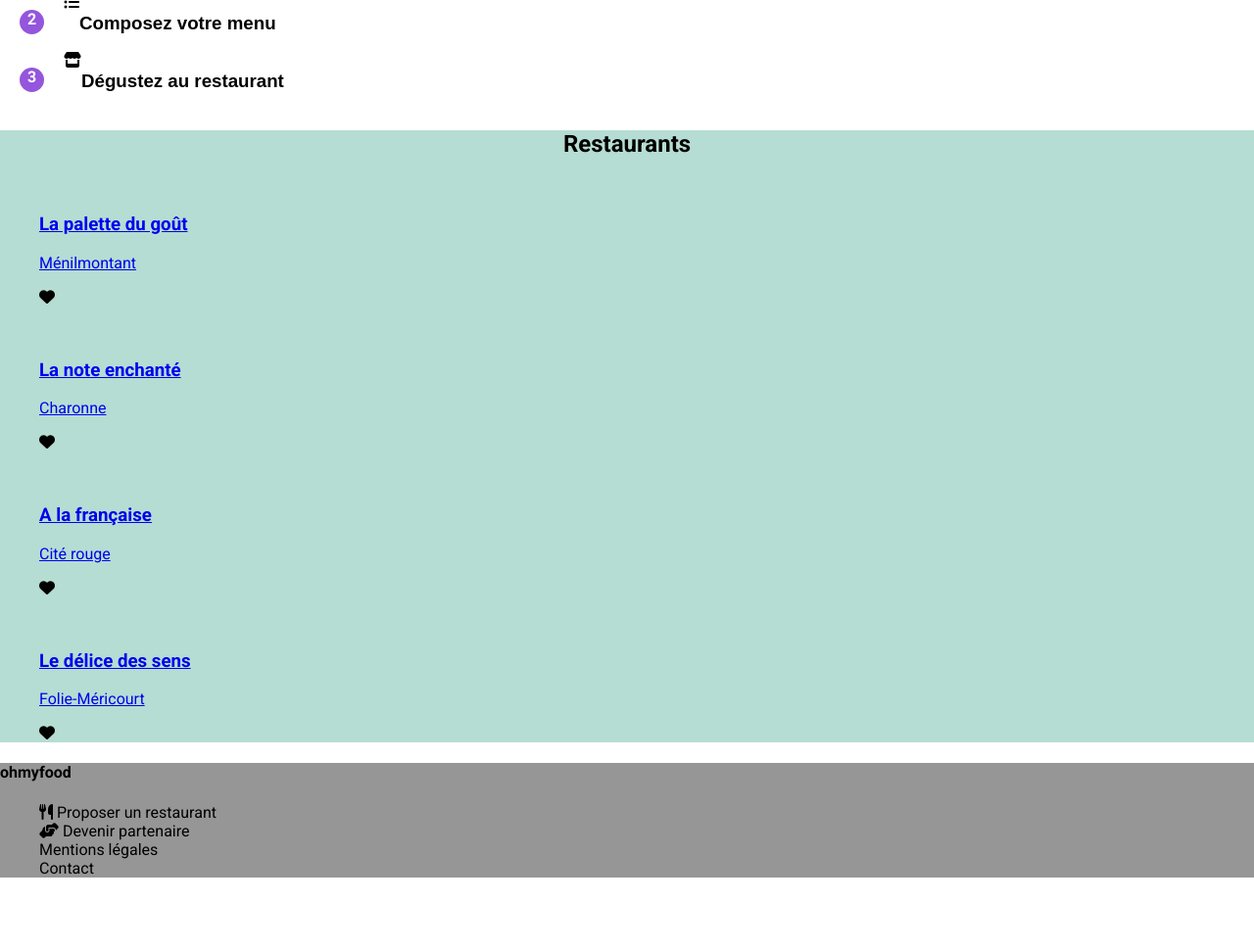
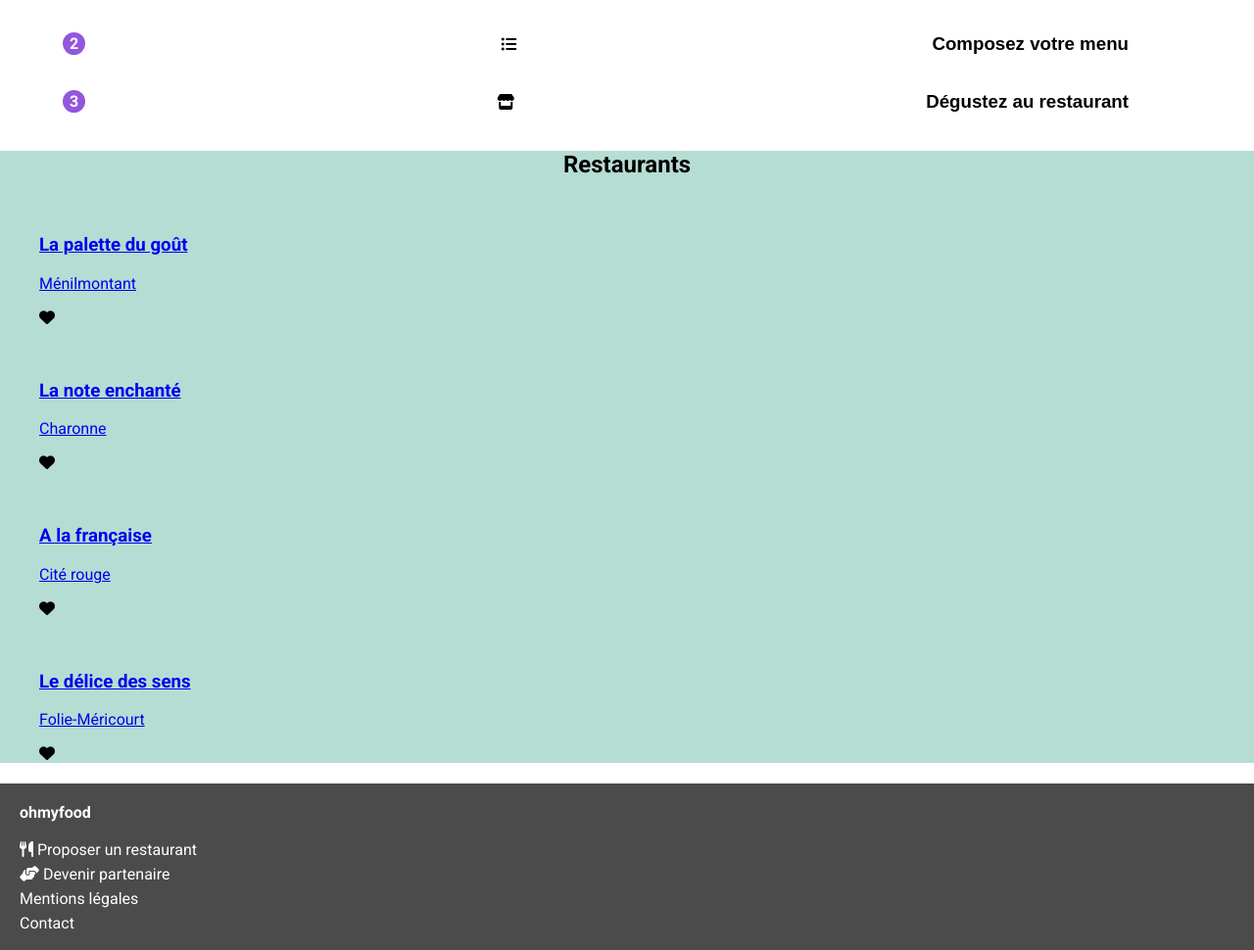
Before and after one commit to AmandAxel/ohmyfood, a plain HTML site: page index.html in a window 1280 px wide. Shown: the part 463-1433 px from the top of the page at 98% size. Before the commit the page ends 1375 px from the top, so only its background shows below. Drawn offline with Linux system fonts and the light colour scheme; a web font is replaced by a local one.

Commit message:
Plusieurs changement, footer, index

```diff
--- a/index.html
+++ b/index.html
@@ -20,11 +20,11 @@
             <img src="Maquettes\images\logo\ohmyfood.png" alt="Logo OhMyFood">
         </header>
 
-        <section id="location">
+        <section class="location">
             <i class="fa-solid fa-location-dot location"></i> <p>Paris, Belleville</p>
         </section>
 
-        <section id="presentation">
+        <section class="presentation">
             <h1>Réservez le menu qui vous convient</h1>
             <p>Découvrez des restaurants d'exception, sélectionnés par nos soins.</p>
             <a href=""><h2>Explorez nos restaurants</h2></a>
@@ -32,7 +32,7 @@
 
         <nav>
             <h2>Fonctionnement</h2>
-            <div>
+            <div class="bloc_nav">
                 <div class="numb"><p>1</p> <i class="fa-solid fa-mobile-screen menu"></i> <h3>Choisissez un restaurant</h3></div>
                 <div class="numb"><p>2</p> <i class="fa-solid fa-list-ul menu"></i> <h3>Composez votre menu</h3></div>
                 <div class="numb"><p>3</p> <i class="fa-solid fa-store menu"></i> <h3>Dégustez au restaurant</h3></div>
@@ -99,6 +99,7 @@
                 <li><i class="fa-solid fa-handshake-angle footer"></i> Devenir partenaire</li>
                 <li>Mentions légales</li>
                 <li>Contact</li>
+            </ul>
         </footer>
     </body>
 </html>
--- a/sass/libs/layout/footer.scss
+++ b/sass/libs/layout/footer.scss
@@ -1,9 +1,24 @@
 footer {
     text-align: left;
-    background-color: rgb(150, 150, 150);
-    font-family: 'Roboto', sans-serif;
+    background-color: rgb(75, 75, 75);
+    color: white;
+    height: 170px;
+}
+
+.footer {
+    color: white;
+}
+
+h4 {
+    padding-top: 20px;
+    padding-left: 20px;
+    margin-bottom: 5px;
+    font-family: 'Shrikhand', cursive;
 }
 
 ul {
     list-style: none;
+    font-family: 'Roboto', sans-serif;
+    line-height: 25px;
+    padding-left: 20px;
 }
--- a/sass/libs/pages/index.scss
+++ b/sass/libs/pages/index.scss
@@ -1,4 +1,4 @@
-h1, h2, h3, h4, h5, h6 {
+h1, h2, h3, h4 {
     font-family: 'Roboto', cursive;
 }
 
@@ -12,40 +12,42 @@ body {
     font-family: 'Roboto', sans-serif;
 }
 
-#location {
+.location {
     padding: 10px;
     background-color: rgb(230, 230, 230);
     border: 2px rgb(220, 220, 220) inset;
 }
 
-#location p {
+.location p {
     margin: 0px;
 }
 
-nav div {
+.bloc_nav {
     display: flex;
-    flex-wrap: wrap;
+    flex-direction: column;
     width: 100%;
     margin: 0px;
 }
 
-nav h3 {
+.numb {
+    display: flex;
+    align-items: center;
+    justify-content: space-between;
+    margin-left: 5%;
+    margin-right: 10%;
+}
+
+.numb h3 {
     text-decoration: none;
     font-family: Arial, Helvetica, sans-serif;
 }
 
-nav p {
-    position: relative;
-    text-align: center;
-    vertical-align: middle;
-    margin-right: 20px;
-    margin-left: 20px;
-    width: 25px;
-    height: 25px;
+.numb p {
     border-radius: 100%;
     background-color: #9356DC;
     font-weight: bolder;
     color: white;
+    padding: 2px 7px 2px 7px;
 }
 
 section {
```
Also changed, not shown: style.css, 1 other file.
